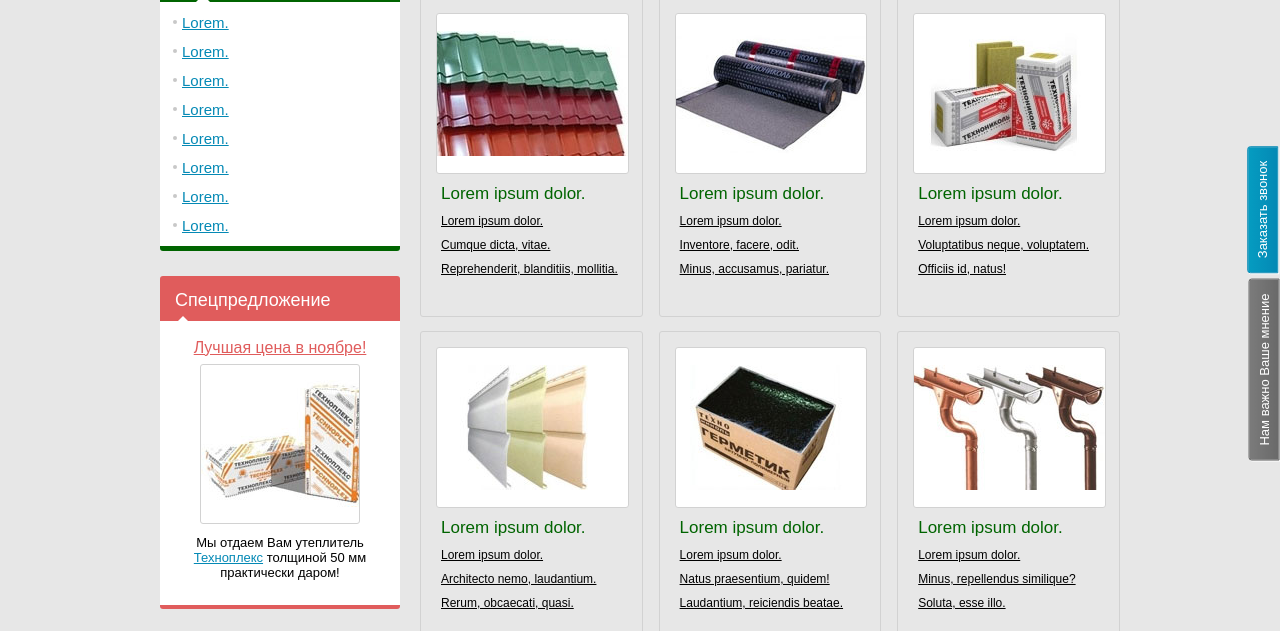
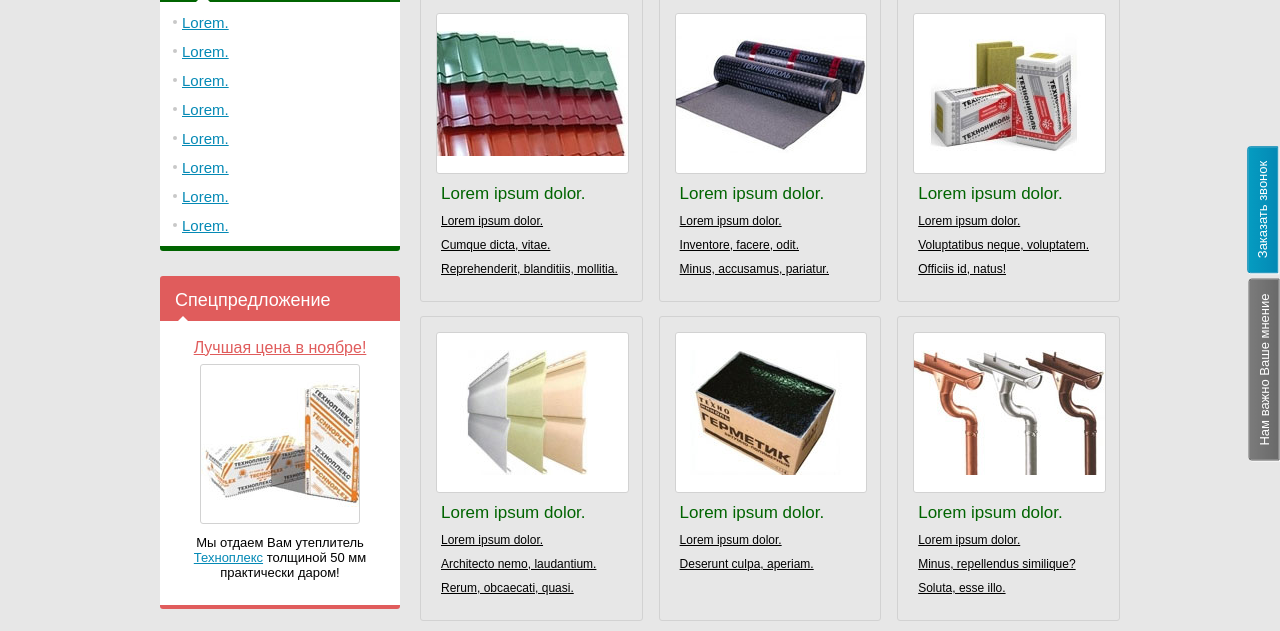
Before and after one commit to MhMadHamster/KSK, a website with bundled scripts: page app/catalog.html in a window 1280 px wide. Shown: the part 315-946 px from the top of the page. Built offline with nearby package versions, Linux system fonts and the light colour scheme.

Commit message:
каталог высота + меню ховер

```diff
--- a/app/catalog.html
+++ b/app/catalog.html
@@ -366,9 +366,6 @@
                                     <span class="item-header">Lorem ipsum dolor.</span>
                                     <ul class="catalog-list">
                                         <li class="catalog-list-item"><a href="">Lorem ipsum dolor.</a></li>
-                                        <li class="catalog-list-item"><a href="">Natus praesentium, quidem!</a></li>
-                                        <li class="catalog-list-item"><a href="">Laudantium, reiciendis beatae.</a></li>
-                                        <li class="catalog-list-item"><a href="">Esse, explicabo facere!</a></li>
                                         <li class="catalog-list-item"><a href="">Deserunt culpa, aperiam.</a></li>
                                     </ul>
                                 </div>
@@ -408,8 +405,6 @@
                                     <span class="item-header">Lorem ipsum.</span>
                                     <ul class="catalog-list">
                                         <li class="catalog-list-item"><a href="">Lorem ipsum dolor.</a></li>
-                                        <li class="catalog-list-item"><a href="">Mollitia, iusto, repellendus.</a></li>
-                                        <li class="catalog-list-item"><a href="">Officiis, dolor fuga!</a></li>
                                         <li class="catalog-list-item"><a href="">Nihil, nisi, sed.</a></li>
                                         <li class="catalog-list-item"><a href="">Vero, error, rem?</a></li>
                                     </ul>
@@ -438,9 +433,6 @@
                                     <ul class="catalog-list">
                                         <li class="catalog-list-item"><a href="">Lorem ipsum dolor.</a></li>
                                         <li class="catalog-list-item"><a href="">Modi, reprehenderit possimus.</a></li>
-                                        <li class="catalog-list-item"><a href="">Sequi, vel nostrum.</a></li>
-                                        <li class="catalog-list-item"><a href="">Ad, aliquid porro?</a></li>
-                                        <li class="catalog-list-item"><a href="">Fugiat, laudantium, minus!</a></li>
                                     </ul>
                                 </div>
                             </div>
--- a/app/js/main.js
+++ b/app/js/main.js
@@ -338,4 +338,46 @@ $(document).ready(function() {
         }
     });
 
+
+    // Equal heigth
+    equalheight = function(container){
+
+    var currentTallest = 0,
+         currentRowStart = 0,
+         rowDivs = new Array(),
+         $el,
+         topPosition = 0;
+     $(container).each(function() {
+
+       $el = $(this);
+       $($el).height('auto')
+       topPostion = $el.position().top;
+
+       if (currentRowStart != topPostion) {
+         for (currentDiv = 0 ; currentDiv < rowDivs.length ; currentDiv++) {
+           rowDivs[currentDiv].height(currentTallest);
+         }
+         rowDivs.length = 0; // empty the array
+         currentRowStart = topPostion;
+         currentTallest = $el.height();
+         rowDivs.push($el);
+       } else {
+         rowDivs.push($el);
+         currentTallest = (currentTallest < $el.height()) ? ($el.height()) : (currentTallest);
+      }
+       for (currentDiv = 0 ; currentDiv < rowDivs.length ; currentDiv++) {
+         rowDivs[currentDiv].height(currentTallest);
+       }
+     });
+    }
+
+    $(window).load(function() {
+      equalheight('.catalog-content-row .catalog-content-item');
+    });
+
+
+    $(window).resize(function(){
+      equalheight('.catalog-content-row .catalog-content-item');
+    });
+
 })
--- a/app/scss/components/about.scss
+++ b/app/scss/components/about.scss
@@ -158,6 +158,7 @@
                 .accordion-open-wrapper {
                     & > span {
                         color: #006400;
+                        border-color: #006400;
                     }
 
                     & > .icon {
--- a/app/scss/components/catalog-content.scss
+++ b/app/scss/components/catalog-content.scss
@@ -29,14 +29,12 @@
             width: 100%;
             font-size: 0;
             margin-bottom: 14px;
-            height: 320px;
 
             .catalog-content-item {
                 vertical-align: top;
                 width: 31.8%;
                 box-sizing: border-box;
                 margin: 0 8px;
-                height: 100%;
                 display: inline-block;
                 border: 1px solid #d2d2d2;
                 border-radius: 3px;
@@ -115,6 +113,7 @@
                         border: 1px solid transparent;
                         box-shadow: 0px 0px 7px 1px rgba(0,0,0,.16);
                         z-index: 9999;
+                        position: absolute;
 
                         .catalog-list {
                             &-item:nth-child(n+4) {
--- a/app/scss/components/nav.scss
+++ b/app/scss/components/nav.scss
@@ -60,6 +60,7 @@
                     margin: 1px 0;
                     padding: 5px 15px;
                     border-radius: 3px;
+                    max-width: 300px;
 
                     &:hover {
                         background-color: #e7e7e7;
@@ -79,6 +80,7 @@
                     padding-left: 43px;
                     margin-top: 70px;
                     position: relative;
+                    max-width: 300px;
 
                     &:before {
                         content: '';
@@ -111,6 +113,10 @@
                 padding: 10px 13px;
                 list-style: none;
                 box-sizing: border-box;
+
+                &:hover {
+                    cursor: default;
+                }
 
                 &:before {
                     position: absolute;
--- a/app/scss/components/product.scss
+++ b/app/scss/components/product.scss
@@ -100,6 +100,11 @@
                     border-radius: 3px;
                     overflow: hidden;
                     position: relative;
+
+                    & > img {
+                        width: 100%;
+                        height: 100%;
+                    }
                 }
             }
         }
```
Also changed, not shown: app/css/styles.css.
